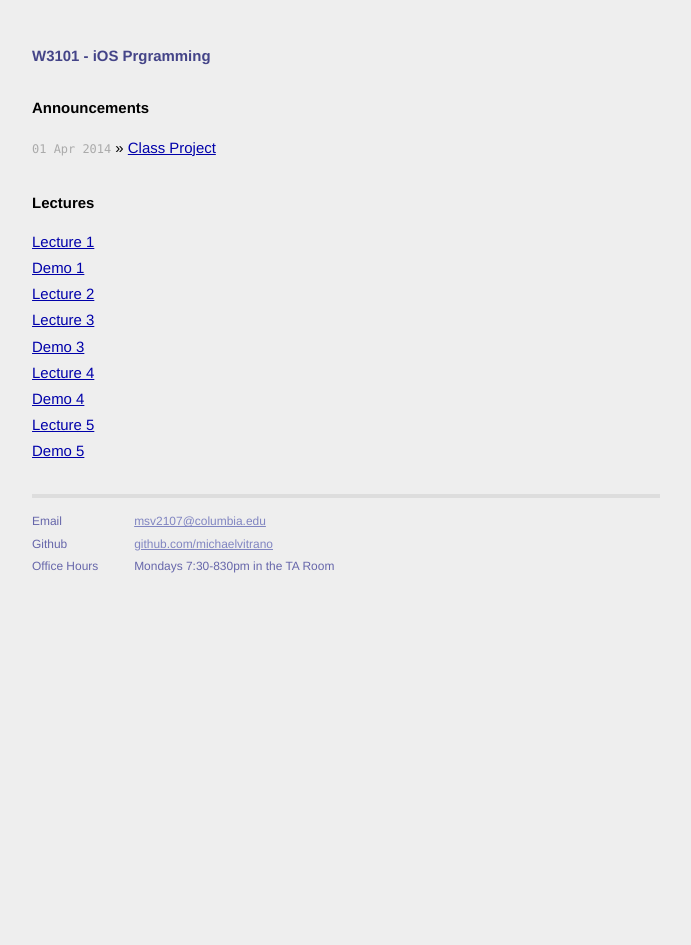
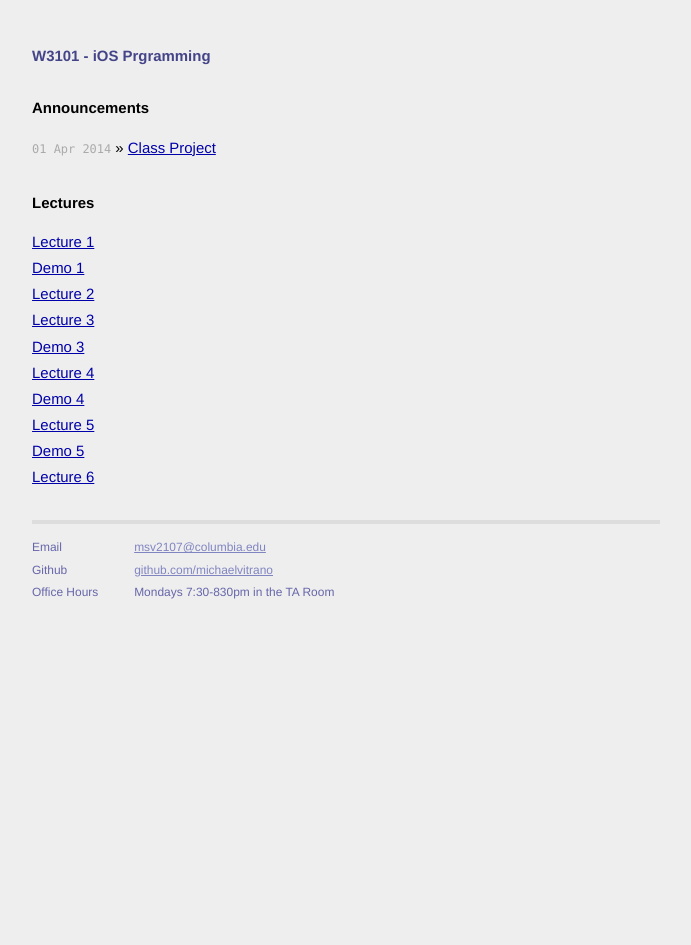
Before and after one commit to Columbia-W3101-iOS/columbia-W3101-iOS.github.io, a Jekyll site: the page built from index.html, in a window 1280 px wide. Shown: the whole page, without its empty margins (294-985 px from the left). Built offline with Jekyll 4.4.1, drawn with Linux system fonts in a browser that asks for light colours; Markdown is read by kramdown in place of the engine named in the settings.

Commit message:
added lecture 6

```diff
--- a/index.html
+++ b/index.html
@@ -21,5 +21,6 @@ title: W3101 - iOS Programming
       <li><a href="{{ site.url }}/assets/Demo4.zip">Demo 4</a></li>
       <li><a href="{{ site.url }}/assets/Lecture5.pdf">Lecture 5</a></li>
       <li><a href="{{ site.url }}/assets/Demo5.zip">Demo 5</a></li>
+      <li><a href="{{ site.url }}/assets/Lecture6.pdf">Lecture 6</a></li>
   </ul>
 </div>
```
Also changed, not shown: 1 other file.
